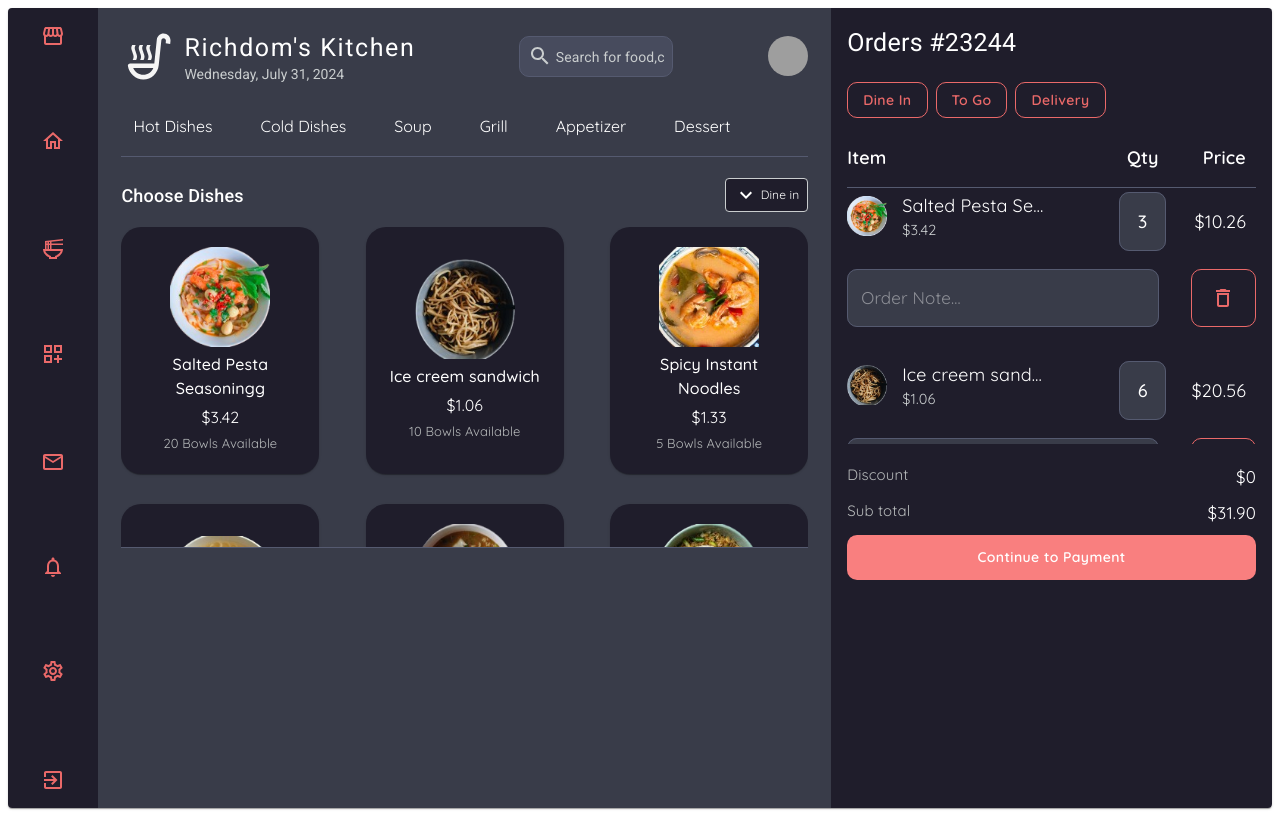
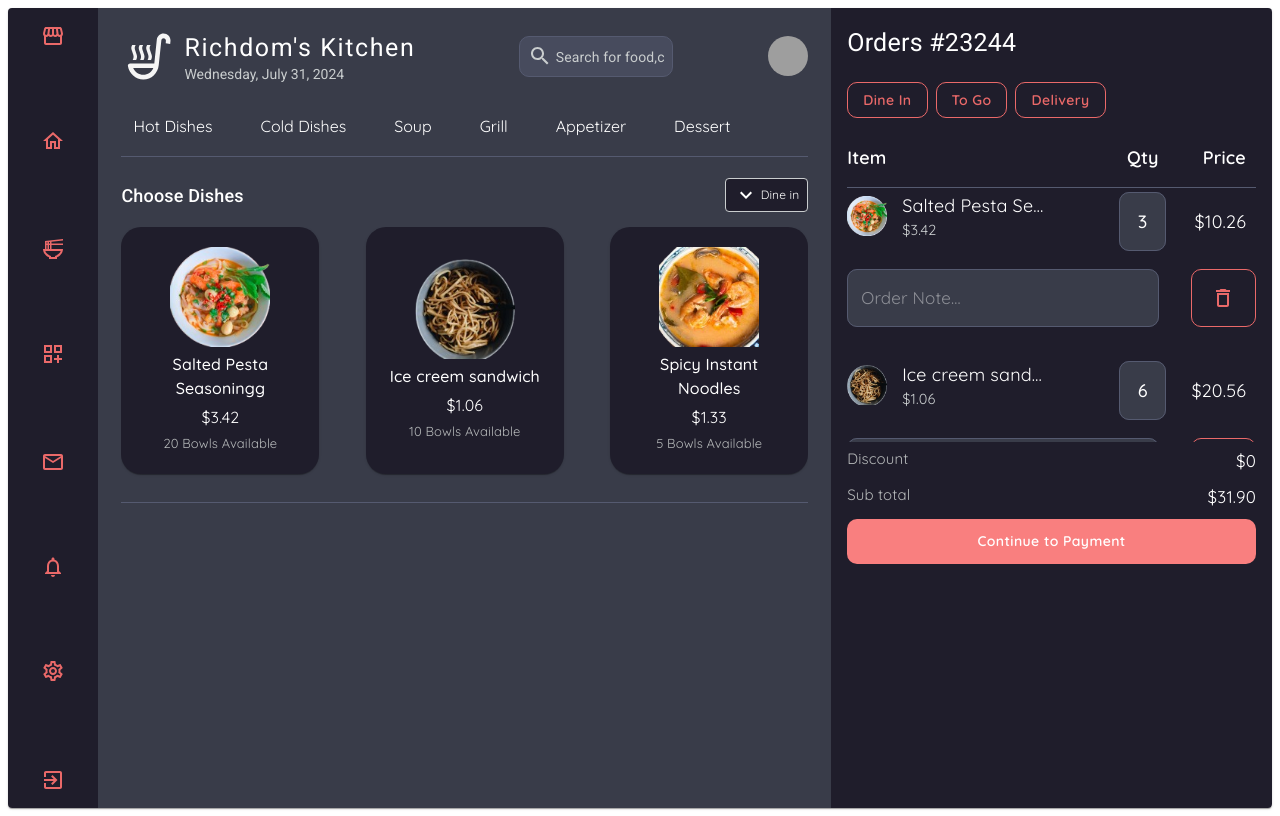
Before and after one commit to A-Richdom/FOOD-ORDERING-WEBITE, a React (Vite) app: page / in a window 1280 px wide. Built offline with nearby package versions, Linux system fonts and the light colour scheme; grey boxes are pictures that could not be loaded.

Commit message:
Adjust height of payment wrapper div on home page

```diff
--- a/src/Components/Homepage.jsx
+++ b/src/Components/Homepage.jsx
@@ -218,7 +218,7 @@ const useStyles = makeStyles((theme) => ({
         gap: '30px',
         textAlign: 'center',
         justifyContent: 'space-between',
-        height: '25%',
+        height: '21.5%',
         '@media (max-width: 400px)': {
             height: '15%'
         },
@@ -425,7 +425,7 @@ const useStyles = makeStyles((theme) => ({
         display: 'flex',
         flexWrap: 'wrap !important',
         flexDirection: 'column',
-        paddingTop: '20px',
+        paddingTop: '6px',
         marginBottom: '15px',
         gap: '10px',
         '@media (max-width: 600px)': {
```
